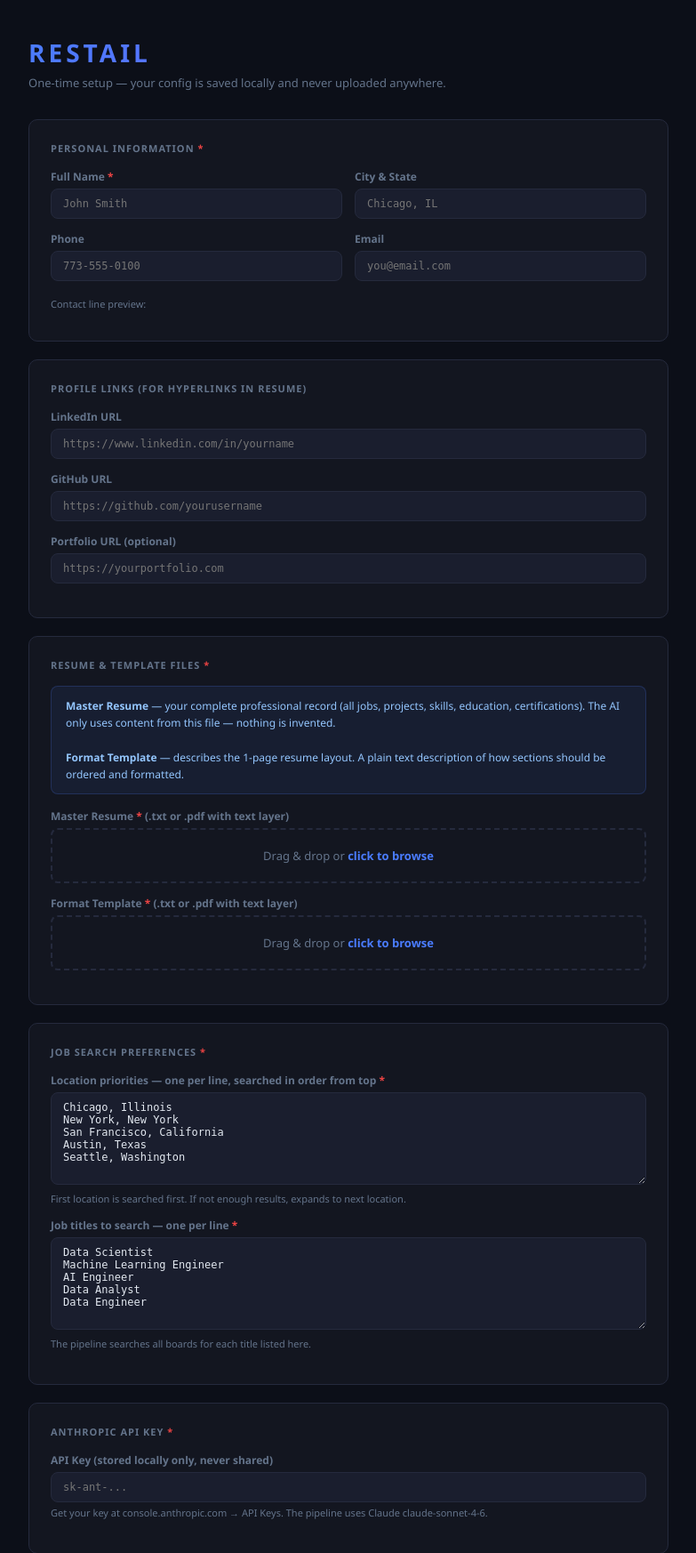
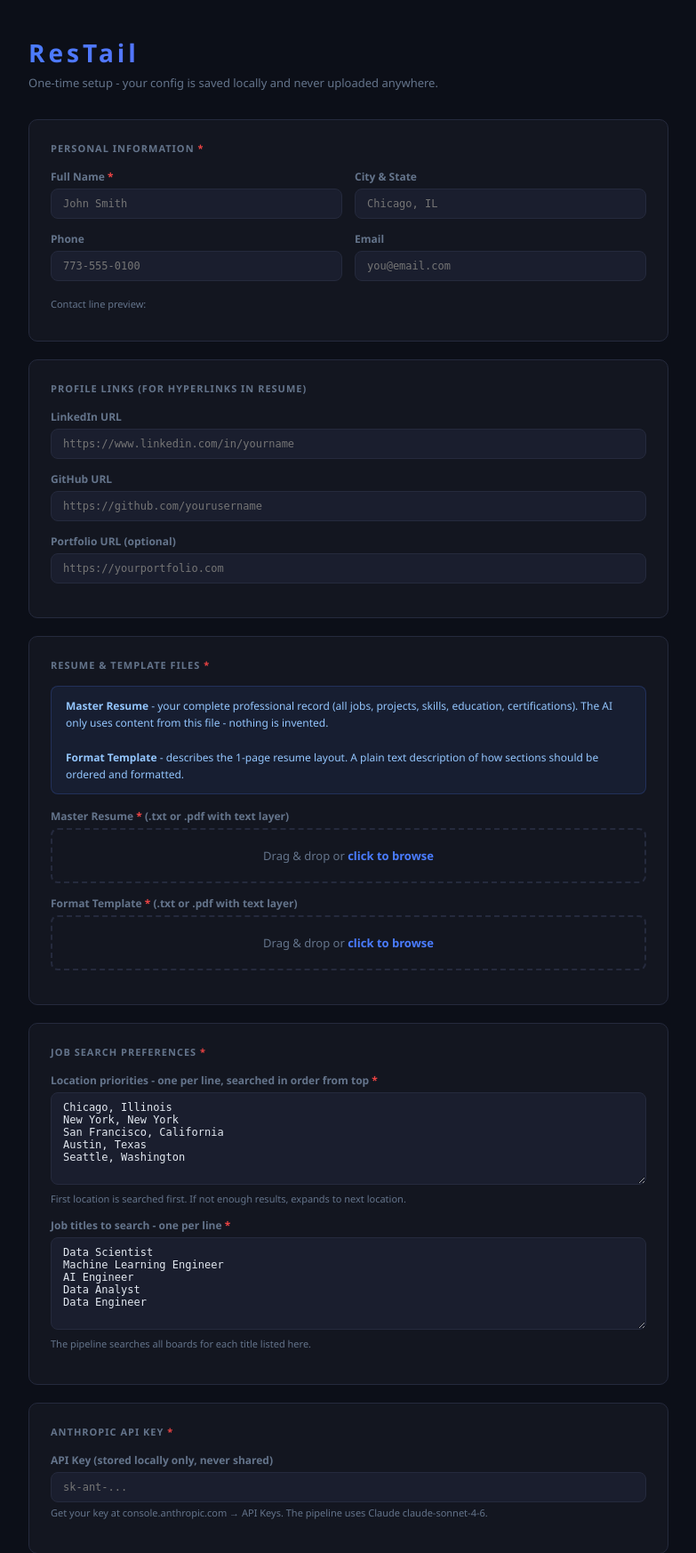
Before and after one commit to Hamju1999/AIResumeTailor, a Flask app: page /setup in a window 1280 px wide. Shown: the top 1746 px of the page at 89% size, without its empty margins (248-1031 px from the left). Run offline with Flask 3, Linux system fonts and the light colour scheme.

Commit message:
Fix title and subtitle formatting in setup.html

```diff
--- a/templates/setup.html
+++ b/templates/setup.html
@@ -3,7 +3,7 @@
 <head>
 <meta charset="UTF-8">
 <meta name="viewport" content="width=device-width, initial-scale=1.0">
-<title>ResTail — Setup</title>
+<title>ResTail - Setup</title>
 <style>
   :root {
     --bg: #0C0F18; --surface: #131620; --surface2: #1A1E2E;
@@ -62,8 +62,8 @@
 </head>
 <body>
 <div class="container">
-  <div class="logo">RESTAIL</div>
-  <div class="subtitle">One-time setup — your config is saved locally and never uploaded anywhere.</div>
+  <div class="logo">ResTail</div>
+  <div class="subtitle">One-time setup - your config is saved locally and never uploaded anywhere.</div>
 
   <div id="alertBox"></div>
 
@@ -123,8 +123,8 @@
     <div class="card">
       <div class="card-title">Resume &amp; Template Files <span class="required">*</span></div>
       <div class="section-note">
-        <strong>Master Resume</strong> — your complete professional record (all jobs, projects, skills, education, certifications). The AI only uses content from this file — nothing is invented.<br><br>
-        <strong>Format Template</strong> — describes the 1-page resume layout. A plain text description of how sections should be ordered and formatted.
+        <strong>Master Resume</strong> - your complete professional record (all jobs, projects, skills, education, certifications). The AI only uses content from this file - nothing is invented.<br><br>
+        <strong>Format Template</strong> - describes the 1-page resume layout. A plain text description of how sections should be ordered and formatted.
       </div>
 
       <div class="field">
@@ -136,7 +136,7 @@
           <div class="file-name" id="masterName"></div>
         </div>
         {% if existing.get('master_resume_path') %}
-        <div class="hint">Currently: {{ existing.get('master_resume_path','').split('/')[-1].split('\\')[-1] }} — leave empty to keep.</div>
+        <div class="hint">Currently: {{ existing.get('master_resume_path','').split('/')[-1].split('\\')[-1] }} - leave empty to keep.</div>
         {% endif %}
       </div>
 
@@ -149,7 +149,7 @@
           <div class="file-name" id="fmtName"></div>
         </div>
         {% if existing.get('format_template_path') %}
-        <div class="hint">Currently: {{ existing.get('format_template_path','').split('/')[-1].split('\\')[-1] }} — leave empty to keep.</div>
+        <div class="hint">Currently: {{ existing.get('format_template_path','').split('/')[-1].split('\\')[-1] }} - leave empty to keep.</div>
         {% endif %}
       </div>
     </div>
@@ -158,12 +158,12 @@
     <div class="card">
       <div class="card-title">Job Search Preferences <span class="required">*</span></div>
       <div class="field">
-        <label>Location priorities — one per line, searched in order from top <span class="required">*</span></label>
+        <label>Location priorities - one per line, searched in order from top <span class="required">*</span></label>
         <textarea name="locations" rows="6" placeholder="Chicago, Illinois&#10;New York, New York&#10;San Francisco, California&#10;Austin, Texas&#10;Seattle, Washington">{{ '\n'.join(existing.get('locations', ['Chicago, Illinois','New York, New York','San Francisco, California','Austin, Texas','Seattle, Washington'])) }}</textarea>
         <div class="hint">First location is searched first. If not enough results, expands to next location.</div>
       </div>
       <div class="field">
-        <label>Job titles to search — one per line <span class="required">*</span></label>
+        <label>Job titles to search - one per line <span class="required">*</span></label>
         <textarea name="job_titles" rows="6" placeholder="Data Scientist&#10;Machine Learning Engineer&#10;AI Engineer&#10;Data Analyst&#10;Data Engineer">{{ '\n'.join(existing.get('job_titles', ['Data Scientist','Machine Learning Engineer','AI Engineer','Data Analyst','Data Engineer'])) }}</textarea>
         <div class="hint">The pipeline searches all boards for each title listed here.</div>
       </div>
```
